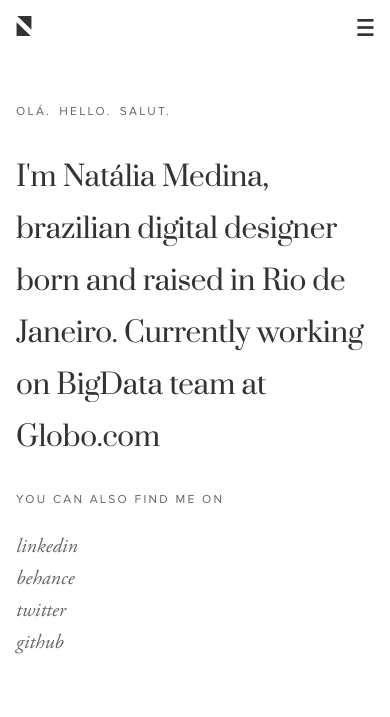
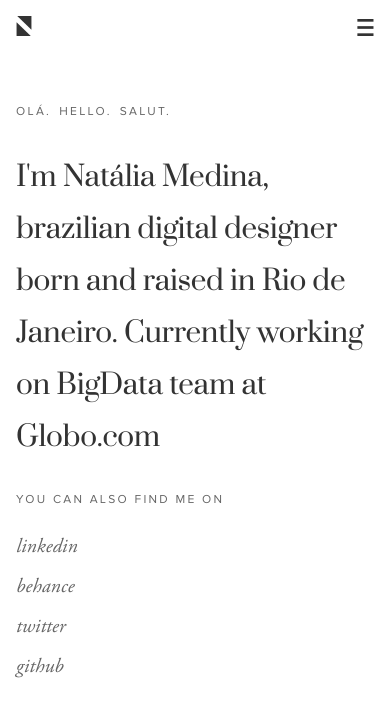
Before and after one commit to ntmedina/ntmedina.github.io, a Jekyll site: the page built from index.md, in a window 390 px wide. Shown: the top 717 px of the page. Built offline with Jekyll 4.4.1, drawn with Linux system fonts in a browser that asks for light colours.

Commit message:
fixing mobile links spacement

```diff
--- a/assets/stylesheet/main.css
+++ b/assets/stylesheet/main.css
@@ -171,7 +171,7 @@ header {
   color: #666;
   text-decoration: none;
   display: block;
-  padding: 12px;
+  padding: 20px;
 }
 
 .menu ul li a:hover {
@@ -203,7 +203,7 @@ header {
 }
 
 .social li {
-  margin-bottom: 12px;
+  margin-bottom: 20px;
 }
 
 .social-link {
@@ -216,12 +216,16 @@ header {
   }
 
   header {
-    padding: 64px;
+    padding: 52px 64px;
   }
 
   .menu {
     padding: 30% 0px;
 
+  }
+
+  .menu ul li a {
+    padding: 16px;
   }
 
   #about h2 {
@@ -262,6 +266,10 @@ header {
 
   }
 
+  .menu ul li a {
+    padding: 12px;
+  }
+
   #about h2{
     font-size: 40px;
     letter-spacing: -0.3px;
```
